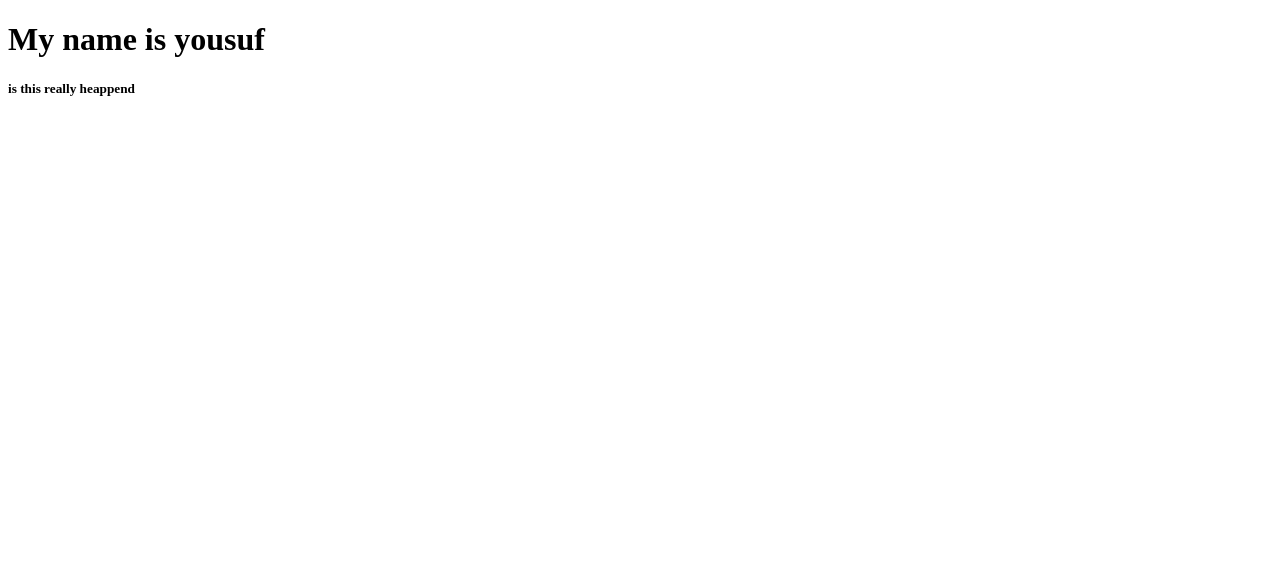
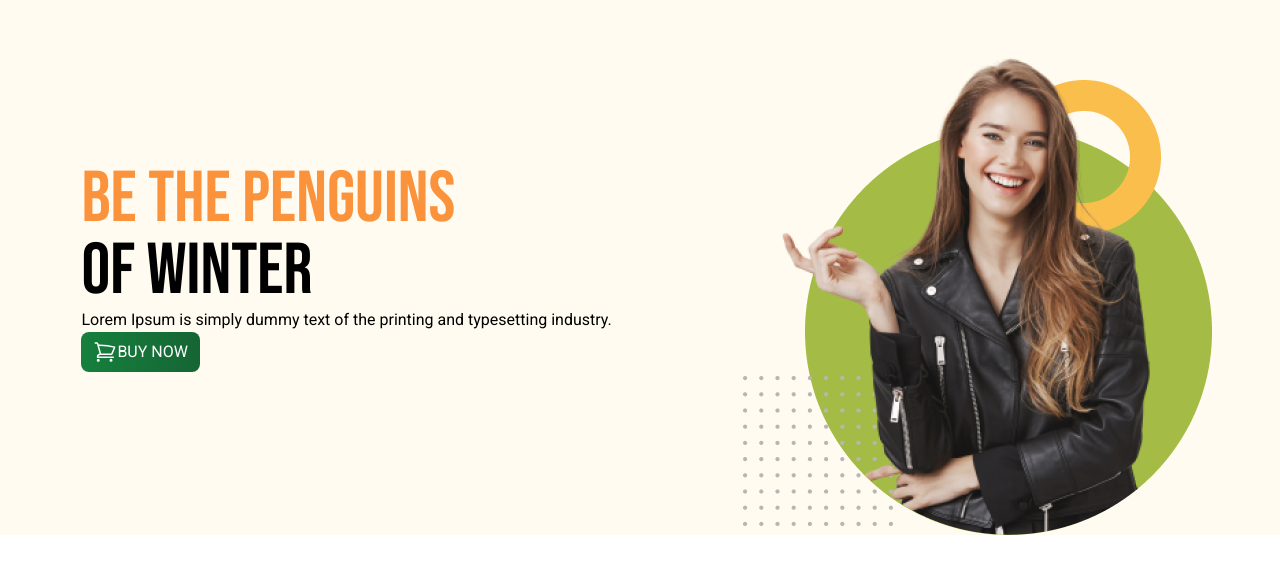
Before and after one commit to YousufOO7/penguin-fashion, a plain HTML site: page index.html in a window 1280 px wide. Drawn offline with nearby package versions, Linux system fonts and the light colour scheme.

Commit message:
added banner section

```diff
--- a/index.html
+++ b/index.html
@@ -3,10 +3,44 @@
 <head>
     <meta charset="UTF-8">
     <meta name="viewport" content="width=device-width, initial-scale=1.0">
-    <title>Document</title>
+    <title>Penguin</title>
+    <script src="https://cdn.tailwindcss.com"></script>
+    <link rel="preconnect" href="https://fonts.googleapis.com">
+    <link rel="preconnect" href="https://fonts.gstatic.com" crossorigin>
+    <link href="https://fonts.googleapis.com/css2?family=Bebas+Neue&family=Roboto:ital,wght@0,100;0,300;0,400;0,500;0,700;0,900;1,100;1,300;1,400;1,500;1,700;1,900&display=swap" rel="stylesheet">
+
+    <style>
+        .font-roboto {
+    font-family: "Roboto", sans-serif;
+}
+        .font-bebas-neue {
+    font-family: "Bebas Neue", sans-serif;
+}
+    </style>
 </head>
-<body>
-    <h1>My name is yousuf</h1>
-    <h5>is this really heappend</h5>
+<body class="font-roboto">
+    <header class="bg-[#FFFBF0] pl-4">
+        <nav></nav>
+        <!-- banner start here -->
+         <div class="md:flex md:items-center md:justify-around">
+            <div>
+                <h1 class="text-7xl uppercase font-bebas-neue"> <span class="text-orange-400">Be the Penguins <br>
+                </span class="text-slate-500 "> of Winter</h1>
+                <h2 >Lorem Ipsum is simply dummy text of the printing
+                    and typesetting industry.</h2>
+                 <button class=" py-2 px-3 text-white rounded-lg flex   bg-gradient-to-r from-green-700 to-green-800">
+                    <svg xmlns="http://www.w3.org/2000/svg" fill="none" viewBox="0 0 24 24" stroke-width="1.5" stroke="currentColor" class="size-6">
+                        <path stroke-linecap="round" stroke-linejoin="round" d="M2.25 3h1.386c.51 0 .955.343 1.087.835l.383 1.437M7.5 14.25a3 3 0 0 0-3 3h15.75m-12.75-3h11.218c1.121-2.3 2.1-4.684 2.924-7.138a60.114 60.114 0 0 0-16.536-1.84M7.5 14.25 5.106 5.272M6 20.25a.75.75 0 1 1-1.5 0 .75.75 0 0 1 1.5 0Zm12.75 0a.75.75 0 1 1-1.5 0 .75.75 0 0 1 1.5 0Z" />
+                      </svg>
+
+                    BUY NOW</button>
+            </div>
+            <div class="md: mt-12">
+                <img src="./images/model.png" alt="">
+            </div>
+         </div>
+    </header>
+    <main></main>
+    <footer></footer>
 </body>
 </html>
```
